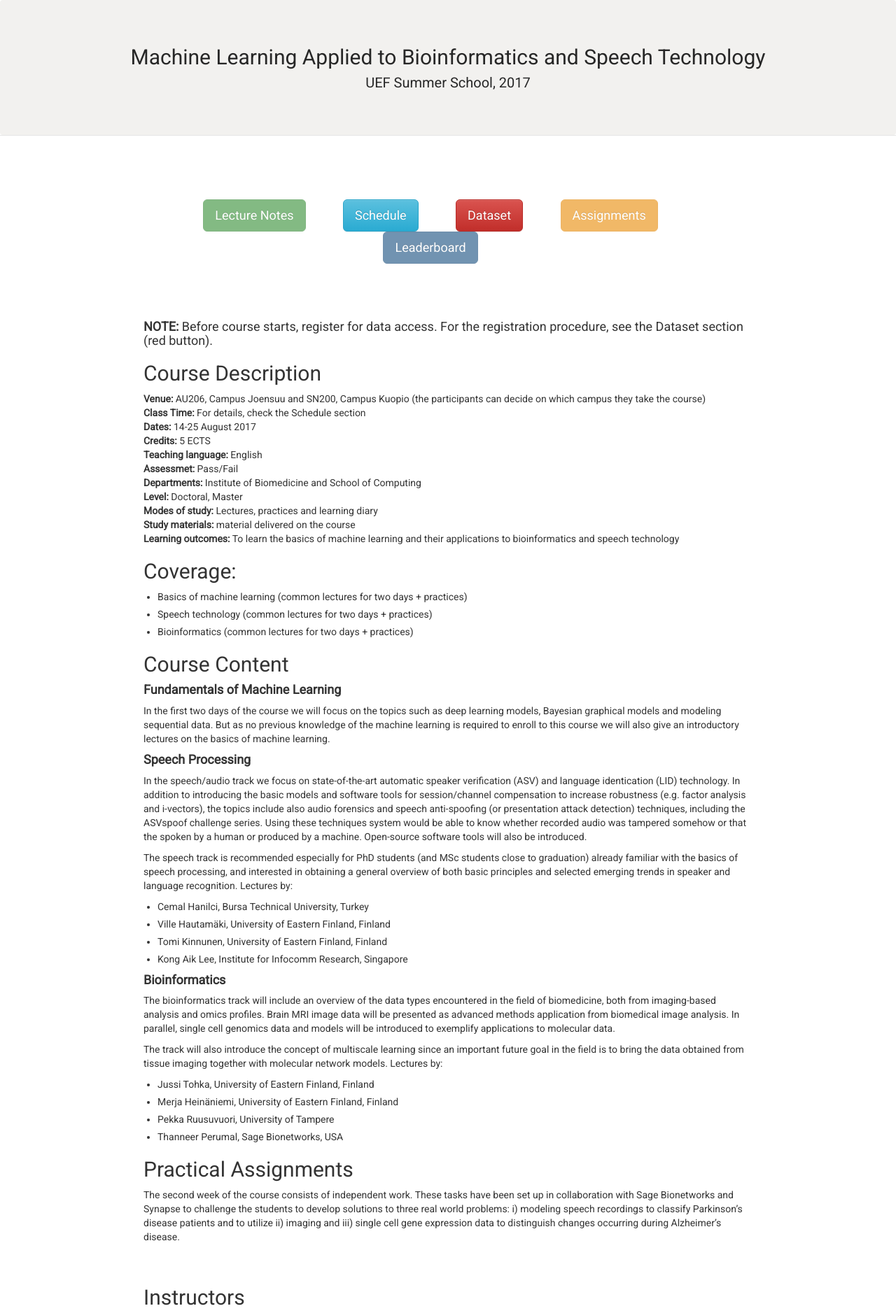
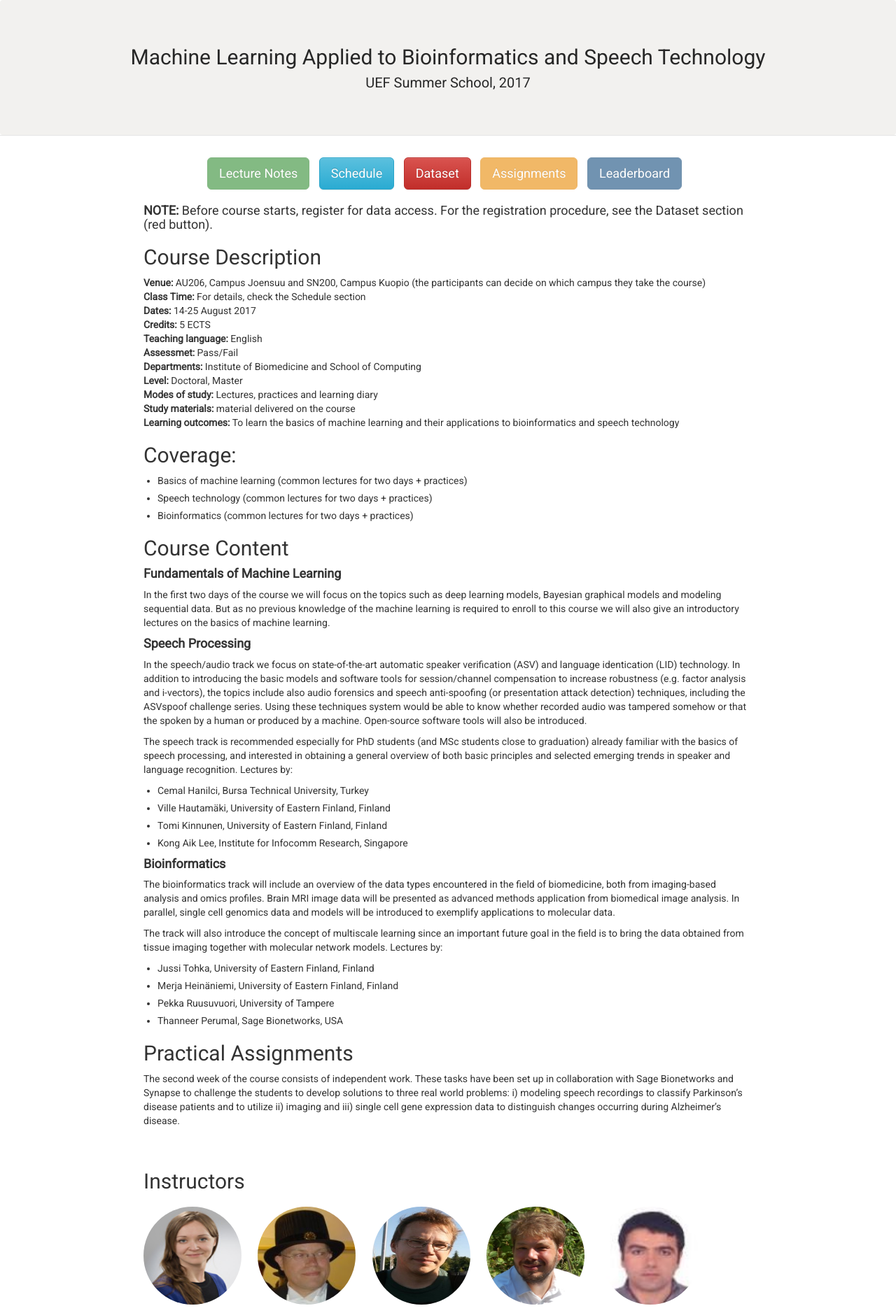
Before and after one commit to abrahamwoubie/Summer_School_RL, a Jekyll site: the page built from index.md, in a window 1280 px wide. Shown: the top 1877 px of the page at 70% size. Built offline with Jekyll 4.4.1, drawn with Linux system fonts in a browser that asks for light colours; nearby versions of some CDN libraries.

Commit message:
Tidied up margins of buttons to avoid large empty spaces

```diff
--- a/index.md
+++ b/index.md
@@ -3,20 +3,20 @@ layout: default
 title: MLABST'17
 ---
 
-<div style="text-align:center; padding:70px 0px 70px 0px;">
-  <a href="#" style="margin-right:50px">
+<div style="text-align:center; padding:10px 0px 10px 0px;">
+  <a href="#" style="margin-right:10px">
     <button type="button" class="btn btn-success btn-lg" disabled>Lecture Notes</button>
   </a>
-  <a href="{{ site.url }}/{{ site.baseurl }}/schedule" style="margin-right:50px">
+  <a href="{{ site.url }}/{{ site.baseurl }}/schedule" style="margin-right:10px">
     <button type="button" class="btn btn-info btn-lg">Schedule</button>
   </a>
-  <a href="{{ site.url }}/{{ site.baseurl }}/dataset" style="margin-right:50px">
+  <a href="{{ site.url }}/{{ site.baseurl }}/dataset" style="margin-right:10px">
     <button type="button" class="btn btn-danger btn-lg">Dataset</button>
   </a>
-  <a href="#" style="margin-right:50px">
+  <a href="#" style="margin-right:10px">
     <button type="button" class="btn btn-warning btn-lg" disabled>Assignments</button>
   </a>
-  <a href="#" style="margin-right:50px">
+  <a href="#" style="margin-right:10px">
     <button type="button" class="btn btn-primary btn-lg" disabled>Leaderboard</button>
   </a>
 </div>
```
